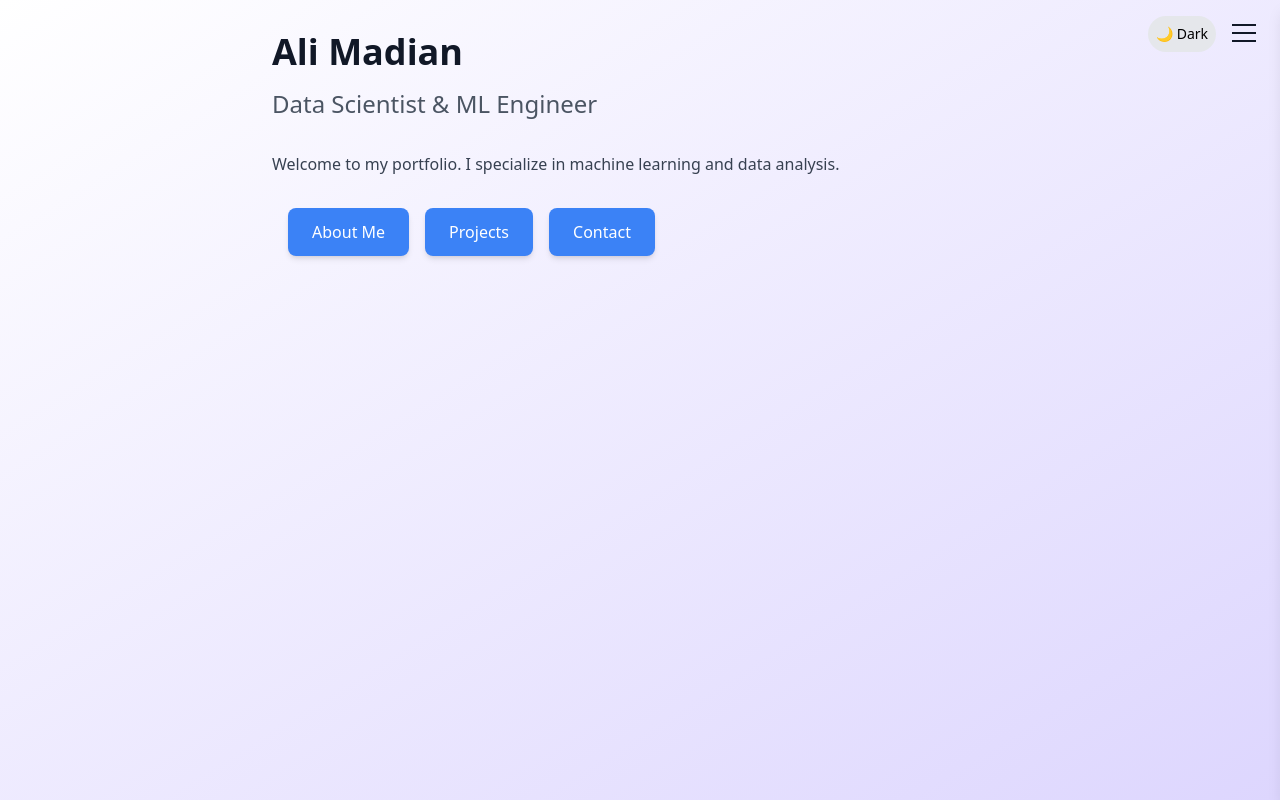
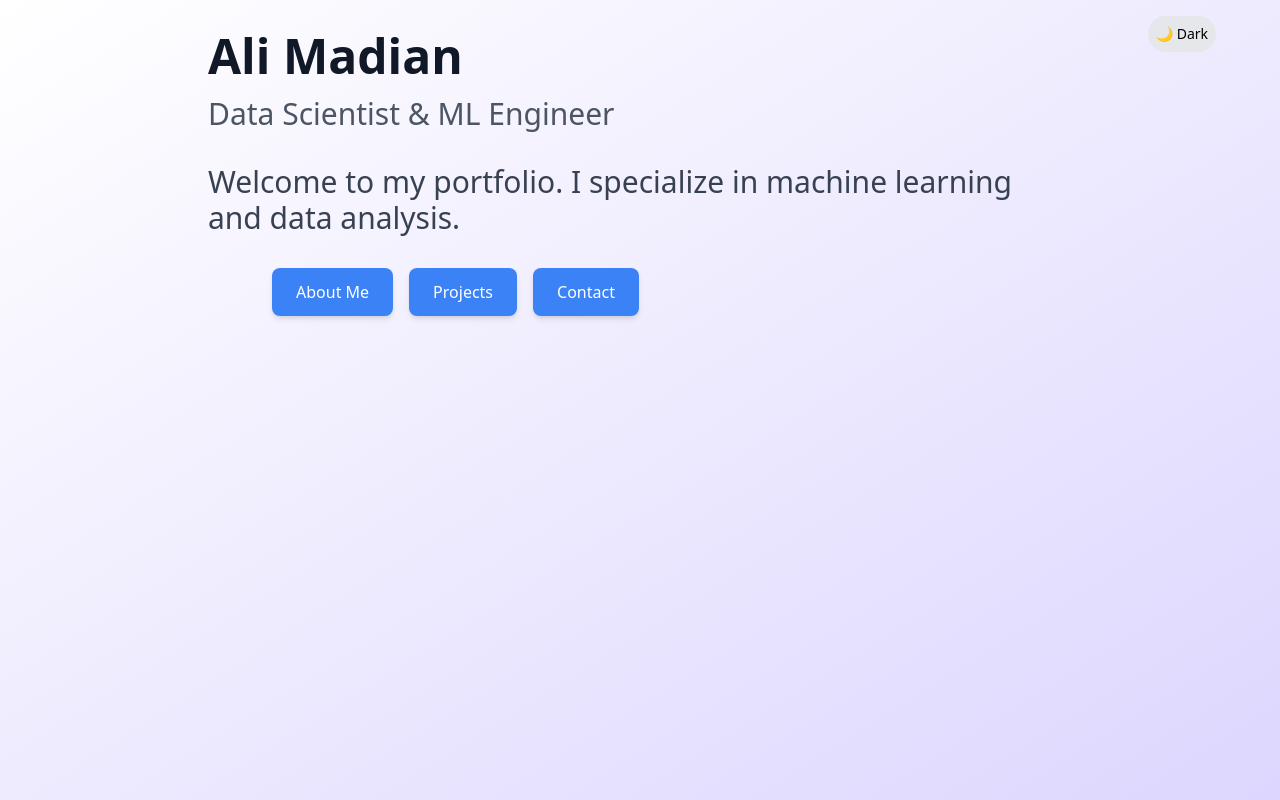
Before and after one commit to madian333/Ziad-Portfolio, a Next.js app: page / in a window 1280 px wide. Built offline with nearby package versions, Linux system fonts and the light colour scheme.

Commit message:
edditing home

```diff
--- a/app/(root)/about/page.tsx
+++ b/app/(root)/about/page.tsx
@@ -16,7 +16,7 @@ export default function About() {
 
             {/* Professional Summary */}
             <section className="mb-8 p-6 rounded-lg bg-white dark:bg-gray-900 shadow-md">
-                <h2 className="text-xl font-semibold mb-4 text-gray-900 dark:text-gray-100">Professional Summary</h2>
+                <h2 className="text-xl font-semibold mb-4 text-gray-900 dark:text-gray-100">Summary</h2>
                 <p className="text-gray-700 dark:text-gray-300 leading-relaxed">
                     Aspiring Data Scientist with extensive expertise in statistical analysis,
                     machine learning, and predictive modeling. Proficient in Python, SQL,
--- a/app/(root)/page.tsx
+++ b/app/(root)/page.tsx
@@ -2,12 +2,12 @@ import HomeNavigationButtons from '@/components/HomeNavigationButtons';
 
 export default function Home() {
   return (
-    <div className="max-w-3xl mx-auto px-4 py-8">
-      <h1 className="text-4xl font-bold mb-4 text-gray-900 dark:text-white">Ali Madian</h1>
-      <h2 className="text-2xl text-gray-600 dark:text-gray-300 mb-8">
+    <div className="max-w-4xl mx-auto px-4 py-8">
+      <h1 className="text-5xl font-bold mb-4 text-gray-900 dark:text-white">Ali Madian</h1>
+      <h2 className="text-3xl text-gray-600 dark:text-gray-300 mb-8">
         Data Scientist & ML Engineer
       </h2>
-      <p className="text-gray-700 dark:text-gray-300 mb-8">
+      <p className="text-3xl text-gray-700 dark:text-gray-300 mb-8">
         Welcome to my portfolio. I specialize in machine learning and data analysis.
       </p>
       <HomeNavigationButtons />
--- a/components/Navigation.tsx
+++ b/components/Navigation.tsx
@@ -9,8 +9,11 @@ export default function Navigation() {
     const pathname = usePathname();
     const [isOpen, setIsOpen] = useState(false);
 
+    // Check if current page is home
+    const isHome = pathname === '/';
+
     const routes = [
-        { path: '/', name: 'Home' },
+        { path: '/', name: 'Home' }, // Home link added back
         { path: '/about', name: 'About Me' },
         { path: '/projects', name: 'Projects' },
         { path: '/contact', name: 'Contact' }
@@ -18,7 +21,7 @@ export default function Navigation() {
 
     return (
         <>
-            {/* Theme Toggle Button - Fixed top right */}
+            {/* Theme Toggle - Always visible */}
             <button
                 onClick={toggleDarkMode}
                 className="fixed top-4 right-16 z-50 p-2 rounded-full bg-gray-200 dark:bg-gray-700 text-sm"
@@ -27,7 +30,10 @@ export default function Navigation() {
                 {darkMode ? '☀️ Light' : '🌙 Dark'}
             </button>
 
-            {/* Hamburger Menu Button - Fixed top right */}
+            {/* Only show navigation menu on non-home pages */}
+            {!isHome && (
+                <>
+                    {/* Hamburger Menu Button */}
                     <button
                         onClick={() => setIsOpen(!isOpen)}
                         className="fixed top-4 right-4 z-50 flex flex-col space-y-1.5 p-2"
@@ -39,8 +45,7 @@ export default function Navigation() {
                     </button>
 
                     {/* Navigation Panel */}
-            <div className={`fixed top-0 right-0 h-full w-64 bg-gradient-to-br from-white to-violet-200 dark:bg-gradient-to-br dark:from-gray-800 dark:to-violet-900 shadow-lg transform transition-transform duration-300 ease-in-out z-40 ${isOpen ? 'translate-x-0' : 'translate-x-full'}`}>
-                <nav className="flex flex-col mt-16 space-y-4 p-4">
+                    <div className={`fixed top-0 right-0 h-full w-64 bg-gradient-to-br from-white to-violet-200 dark:bg-gradient-to-br dark:from-gray-800 dark:to-violet-900 shadow-lg transform transition-transform duration-300 ease-in-out z-40 ${isOpen ? 'translate-x-0' : 'translate-x-full'}`}>                        <div className="flex flex-col space-y-4 p-6 mt-16">
                         {routes.map((route) => (
                             <Link
                                 key={route.path}
@@ -53,8 +58,10 @@ export default function Navigation() {
                                 {route.name}
                             </Link>
                         ))}
-                </nav>
                     </div>
+                    </div>
+                </>
+            )}
         </>
     );
 }
```
Lines whose indentation alone changed are shown as unchanged.
